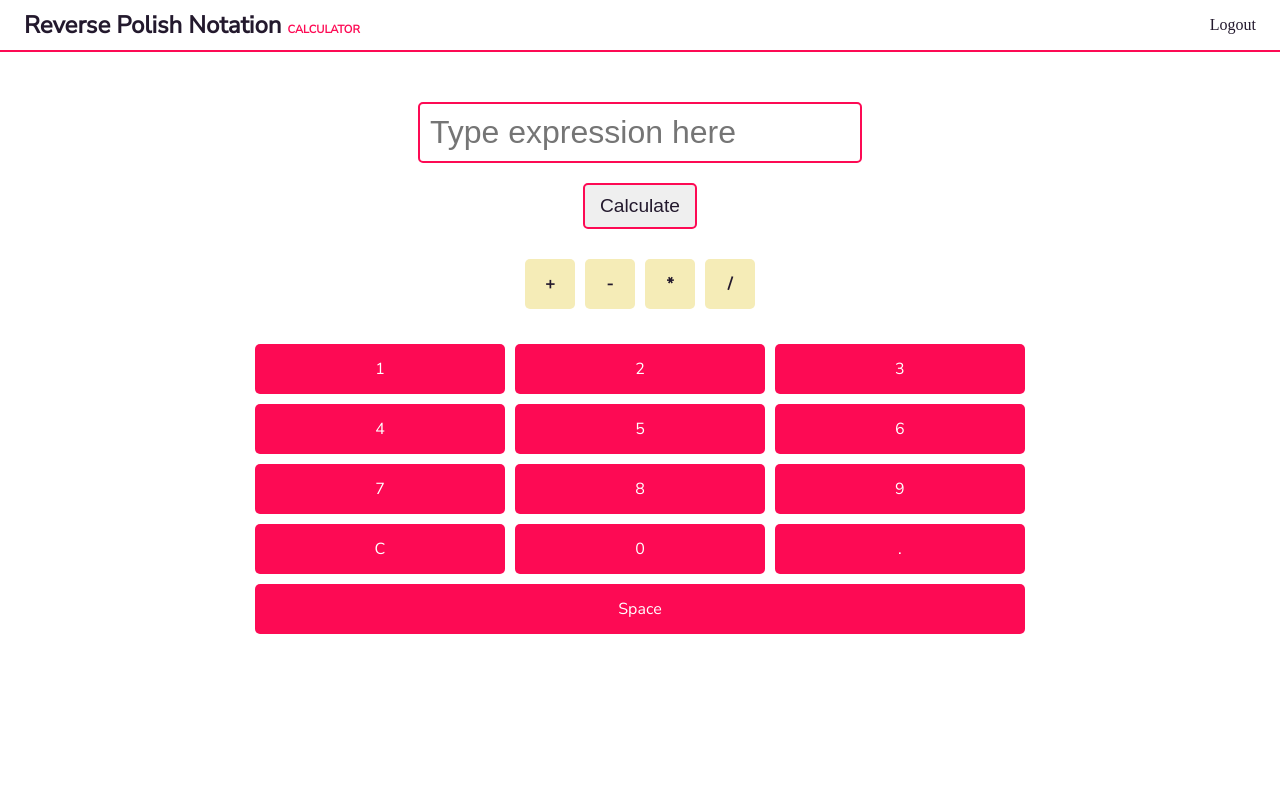
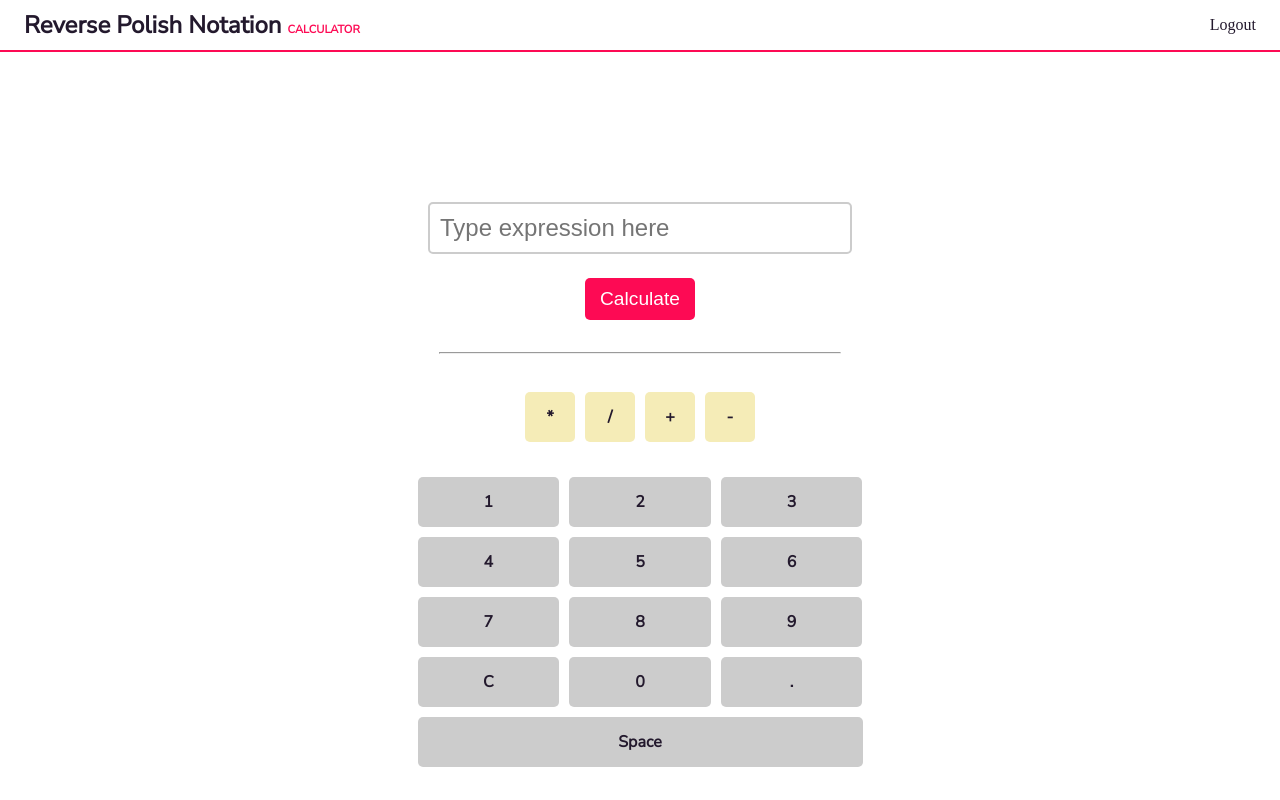
Before and after one commit to jjurinovic/rpn-calculator, an Angular app: page /calculator in a window 1280 px wide. Built offline with nearby package versions, Linux system fonts and the light colour scheme; sample sign-in values are in the browser's storage.

Commit message:
changes in calculator component

```diff
--- a/src/app/features/calculator/components/calculator/calculator.component.html
+++ b/src/app/features/calculator/components/calculator/calculator.component.html
@@ -1,4 +1,6 @@
 <div class="calculator">
+  <!-- Result -->
+<app-result  [result]="result" *ngIf="result"></app-result>
   <div class="calculator__input">
     <input
       type="text"
@@ -14,34 +16,10 @@
   <!-- Submit button -->
   <button class="calculator__calculate" (click)="calculate()">Calculate</button>
 
-  <!-- Result -->
-  <div class="calculator__result" *ngIf="result">= {{ result }}</div>
-
+  <hr/>
   <!-- Operations operators -->
-  <div class="calculator__operators">
-    <div
-      class="calculator__operator"
-      *ngFor="let op of operators"
-      (click)="execute(op)"
-    >
-      {{ op }}
-    </div>
-  </div>
+  <app-operators (execute)="execute($event)"></app-operators>
 
   <!-- Numbers, c and decimal dot-->
-  <div class="calculator__buttons">
-    <div
-      class="calculator__button"
-      *ngFor="let btn of buttons"
-      (click)="execute(btn)"
-    >
-      {{ btn }}
-    </div>
-    <div
-      class="calculator__button calculator__button--full-width"
-      (click)="execute(' ')"
-    >
-      Space
-    </div>
-  </div>
+  <app-calculator-buttons (execute)="execute($event)"></app-calculator-buttons>
 </div>
--- a/src/app/features/calculator/components/calculator/calculator.component.scss
+++ b/src/app/features/calculator/components/calculator/calculator.component.scss
@@ -1,22 +1,23 @@
 @import './../../../../../scss/variables';
 
 .calculator {
-  margin-top: 50px;
+  margin-top: 150px;
   display: flex;
   align-items: center;
   flex-direction: column;
   font-family: nunitoSans;
+  position: relative;
 
   .calculator__input {
     input {
       padding: 10px;
       border-radius: 5px;
-      border: 2px solid $red;
       outline: none;
       min-width: 400px;
-      font-size: 2rem;
+      font-size: 1.5rem;
+      border: 2px solid $gray;
       &:focus {
-        border-color: $red-light;
+        border-color: $red;
       }
     }
 
@@ -30,76 +31,18 @@
   .calculator__calculate {
     border-radius: 5px;
     font-size: 1.2rem;
-    color: $black;
-    border: 2px solid $red;
+    color: #fff;
+    border: none;
     padding: 10px 15px;
-    margin-top: 20px;
+    margin: 24px 0;
+    background-color: $red;
     cursor: pointer;
     &:hover {
-      background-color: $red;
       color: #fff;
+      opacity: .7;
     }
   }
-
-  .calculator__result {
-    font-size: 3rem;
-    border: 2px solid $black;
-    padding: 15px;
-    color: $red;
-    margin-top: 25px;
-    min-width: 100px;
-  }
-
-  .calculator__operators {
-    display: flex;
-    flex-direction: row;
-    flex-wrap: wrap;
-    margin-top: 25px;
-    .calculator__operator {
-      width: 50px;
-      height: 50px;
-      background-color: $yellow;
-      display: flex;
-      align-items: center;
-      justify-content: center;
-      color: $black;
-      border-radius: 5px;
-      cursor: pointer;
-      margin: 5px;
-      flex-basis: calc(25% - 10px);
-      font-weight: bold;
-
-      &:hover {
-        opacity: .7;
-      }
-    }
-  }
-
-  .calculator__buttons {
-    display: flex;
-    flex-direction: row;
-    flex-wrap: wrap;
-    margin-top: 25px;
-    .calculator__button {
-      width: 50px;
-      height: 50px;
-      background-color: $red;
-      display: flex;
-      align-items: center;
-      justify-content: center;
-      color: #fff;
-      border-radius: 5px;
-      cursor: pointer;
-      margin: 5px;
-      flex-basis: calc(33.33% - 10px);
-
-      &.calculator__button--full-width {
-        flex-basis: 100%;
-      }
-
-      &:hover {
-        background-color: $red-light;
-      }
-    }
+  hr {
+    min-width: 400px;
   }
 }
--- a/src/app/features/calculator/components/calculator/calculator.component.ts
+++ b/src/app/features/calculator/components/calculator/calculator.component.ts
@@ -6,22 +6,15 @@ import { Component } from '@angular/core';
   styleUrls: ['./calculator.component.scss'],
 })
 export class CalculatorComponent {
-  public buttons = [...Array(10).keys(), 'C', 0, '.'];
-  public operators = ['+', '-', '*', '/'];
 
   public inputValue: string = '';
   public result?: number;
   public showError: boolean = false;
 
-  constructor() {
-    // remove zero from buttons
-    this.buttons.shift();
-  }
   /** Method for resrictring entering wrong characters through input */
   public keyDown(event: any) {
     const pattern = /[0-9\+/\-/\./\//\*/\\/ ]/;
-
-    if (!pattern.test(event.key) && event.key !== 'Backspace') {
+    if (!pattern.test(event.key) && event.key !== 'Backspace' &&  event.key !== 'ArrowRight' && event.key !== 'ArrowLeft') {
       // invalid character, prevent input
       event.preventDefault();
     }
```
